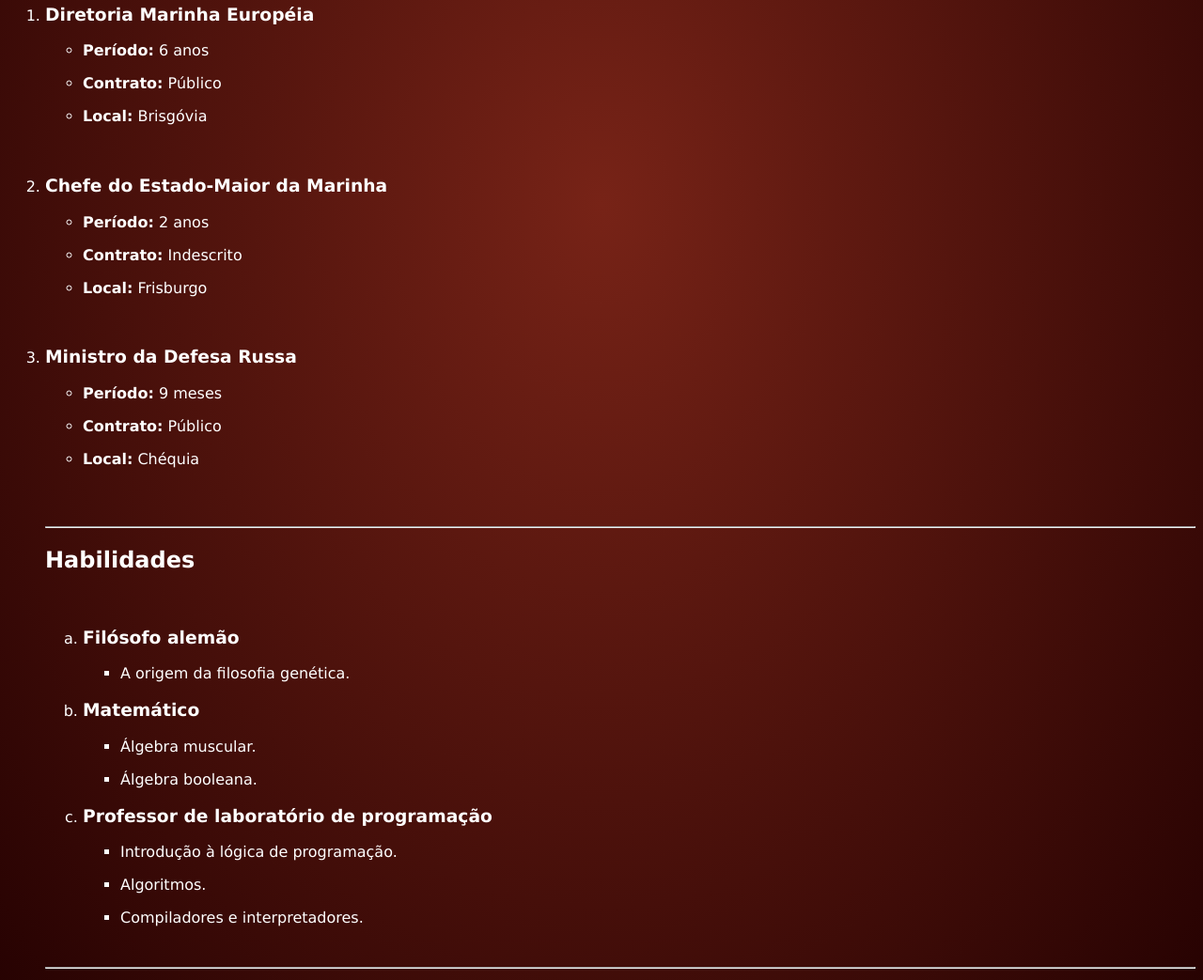
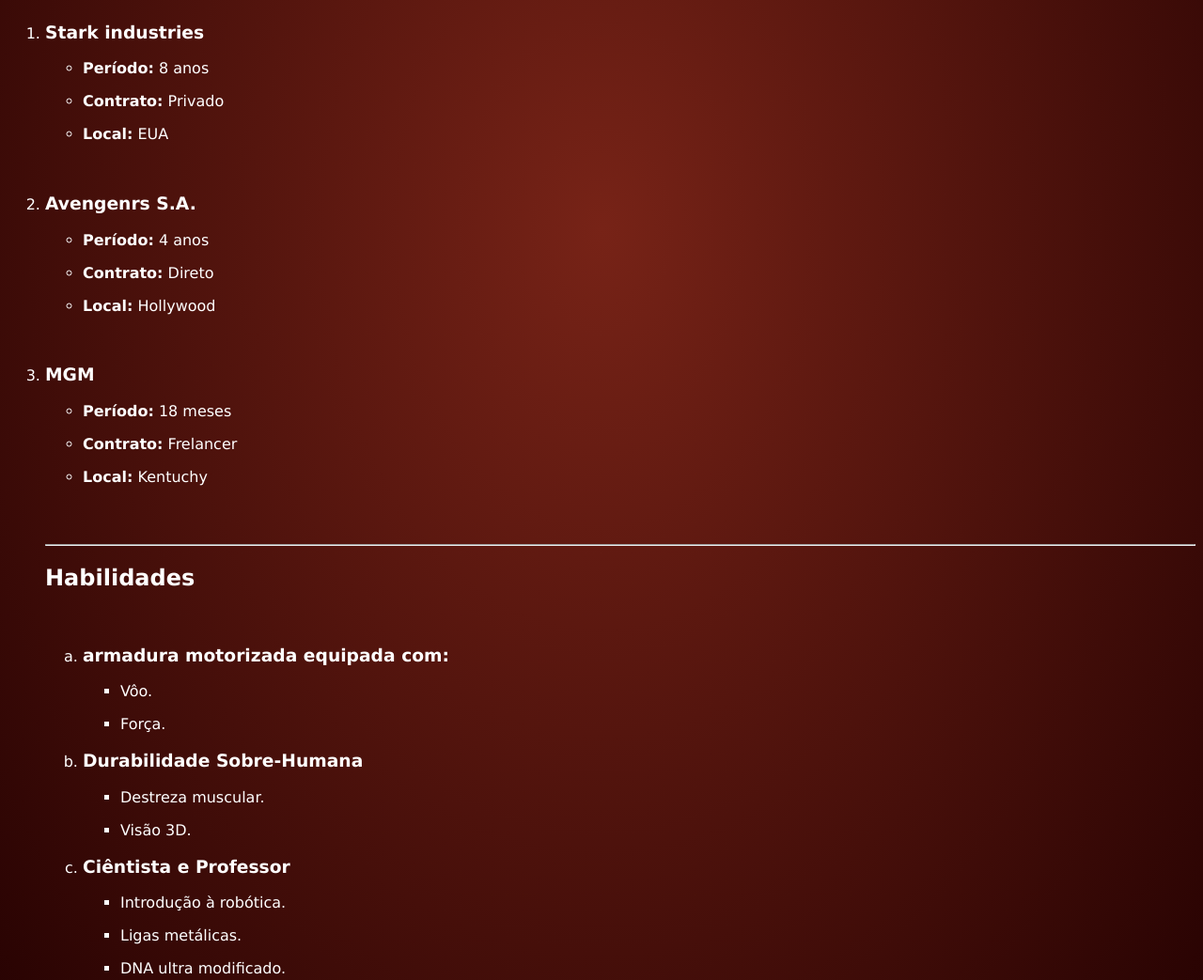
Before and after one commit to adsMichel/pwEquipeFantastica, a plain HTML site: page equipe/ironman.html in a window 1280 px wide. Shown: the part 680-1723 px from the top of the page at 94% size. Drawn offline with Linux system fonts and the light colour scheme.

Commit message:
add descricoes

```diff
--- a/equipe/ironman.html
+++ b/equipe/ironman.html
@@ -12,7 +12,7 @@
     <main>
         <h1 class="title">Gabriel Maia</h1>
         <img src="../imagens/ironman.png" alt="Ironman" class="img-member">
-        <p class="descricao">Hulk, por vezes referido como O Incrível Hulk, é um personagem de quadrinhos/banda desenhada do gênero super-herói, propriedade da Marvel Comics, editora pela qual as histórias do personagem são publicadas desde sua criação, na década de 1960.</p>
+        <p class="descricao">O alter-ego do Homem de Ferro é o bilionário Tony Stark. Mas, antes de ser bilionário, Tony era apenas o filho único da família Stark. Com uma relação ruim com seu pai, Howard Stark, ele acabou sendo enviado para um internato aos seis anos de idade. Em meio a estudantes do ensino médio, Tony acabou se destacando como gênio prodígio que mais tarde, após o desenvolvimento de uma arma super tecnológica e assumindo o manto do homem de ferro.</p>
 
         <br>
         <br>
@@ -24,46 +24,46 @@
 
         <ol>
             <li>
-                <h3>Diretoria Marinha Européia</h3>
+                <h3>Stark industries</h3>
                 <ul>
                     <li>
-                        <p><strong>Período:</strong> 6 anos</p>
+                        <p><strong>Período:</strong> 8 anos</p>
                     </li>
                     <li>
-                        <p><strong>Contrato:</strong> Público</p>
+                        <p><strong>Contrato:</strong> Privado</p>
                     </li>
                     <li>
-                        <p><strong>Local:</strong> Brisgóvia</p>
+                        <p><strong>Local:</strong> EUA</p>
                     </li>
                 </ul>
             </li>
             <br>
             <li>
-                <h3>Chefe do Estado-Maior da Marinha</h3>
+                <h3>Avengenrs S.A.</h3>
                 <ul>
                     <li>
-                        <p><strong>Período:</strong> 2 anos</p>
+                        <p><strong>Período:</strong> 4 anos</p>
                     </li>
                     <li>
-                        <p><strong>Contrato:</strong> Indescrito</p>
+                        <p><strong>Contrato:</strong> Direto</p>
                     </li>
                     <li>
-                        <p><strong>Local:</strong> Frisburgo</p>
+                        <p><strong>Local:</strong> Hollywood</p>
                     </li>
                 </ul>
                 <br>
             </li>
             <li>
-                <h3>Ministro da Defesa Russa</h3>
+                <h3>MGM</h3>
                 <ul>
                     <li>
-                        <p><strong>Período:</strong> 9 meses</p>
+                        <p><strong>Período:</strong> 18 meses</p>
                     </li>
                     <li>
-                        <p><strong>Contrato:</strong> Público</p>
+                        <p><strong>Contrato:</strong> Frelancer</p>
                     </li>
                     <li>
-                        <p><strong>Local:</strong> Chéquia</p>
+                        <p><strong>Local:</strong> Kentuchy</p>
                     </li>
                 </ul>
                 <br>
@@ -77,35 +77,38 @@
 
             <ol type="a">
                 <li>
-                    <h3>Filósofo alemão</h3>
+                    <h3>armadura motorizada equipada com:</h3>
                     <ul>
                         <li>
-                            <p>A origem da filosofia genética.</p>
+                            <p>Vôo.</p>
+                        </li>
+                        <li>
+                            <p>Força.</p>
                         </li>
                     </ul>
                 </li>
                 <li>
-                    <h3>Matemático</h3>
+                    <h3>Durabilidade Sobre-Humana</h3>
                     <ul>
                         <li>
-                            <p>Álgebra muscular.</p>
+                            <p>Destreza muscular.</p>
                         </li>
                         <li>
-                            <p>Álgebra booleana.</p>
+                            <p>Visão 3D.</p>
                         </li>
                     </ul>
                 </li>
                 <li>
-                    <h3>Professor de laboratório de programação</h3>
+                    <h3>Ciêntista e Professor</h3>
                     <ul>
                         <li>
-                            <p>Introdução à lógica de programação.</p>
+                            <p>Introdução à robótica.</p>
                         </li>
                         <li>
-                            <p>Algoritmos.</p>
+                            <p>Ligas metálicas.</p>
                         </li>
                         <li>
-                            <p>Compiladores e interpretadores.</p>
+                            <p>DNA ultra modificado.</p>
                         </li>
                     </ul>
                 </li>
```
Also changed, not shown: equipe/america.html (+43 -43 lines), equipe/hulk.html (+3 -3 lines), equipe/thor.html (+21 -21 lines).
